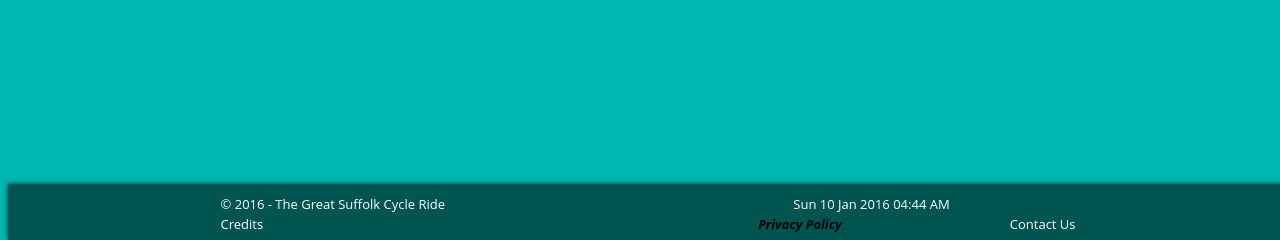
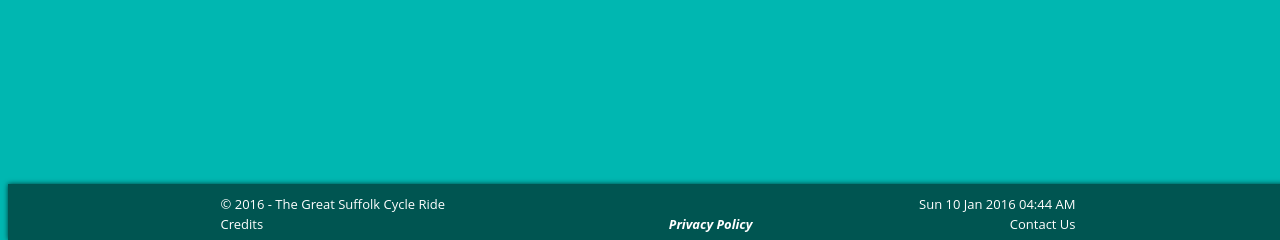
Before and after one commit to TonyFlury/SuffolkCycleDjango, a Django app: page /sponsorship/ in a window 1280 px wide. Shown: the part 560-800 px from the top of the page. Run offline with Django 3.2, Linux system fonts and the light colour scheme; data that the repository does not hold is empty; some libraries are stand-ins or nearby versions.

Commit message:
Issue 24 - Privacy Statement

```diff
--- a/SuffolkCycleRide/templates/base/base.html
+++ b/SuffolkCycleRide/templates/base/base.html
@@ -174,11 +174,12 @@
                 <td align="left" class="white">
                     {% now "Y" as year %}
                 &copy; {{ year }} - The Great Suffolk Cycle Ride</td>
+                        <td>&nbsp;</td>
                 <td align="right" class="white">{% now " D d M Y h:i A" %}</td>
                         </tr>
                     <tr>
                 <td align="left" class="white">Credits</td>
-                        <td align="center"><a href="{% url 'privacy' %}" target="_new">Privacy Policy</a></td>
+                        <td align="center" class="white"><a href="{% url 'privacy' %}" target="_new">Privacy Policy</a></td>
                         <td align="right" class="white">Contact Us</td>
                     </tr>
                 </table>
```
